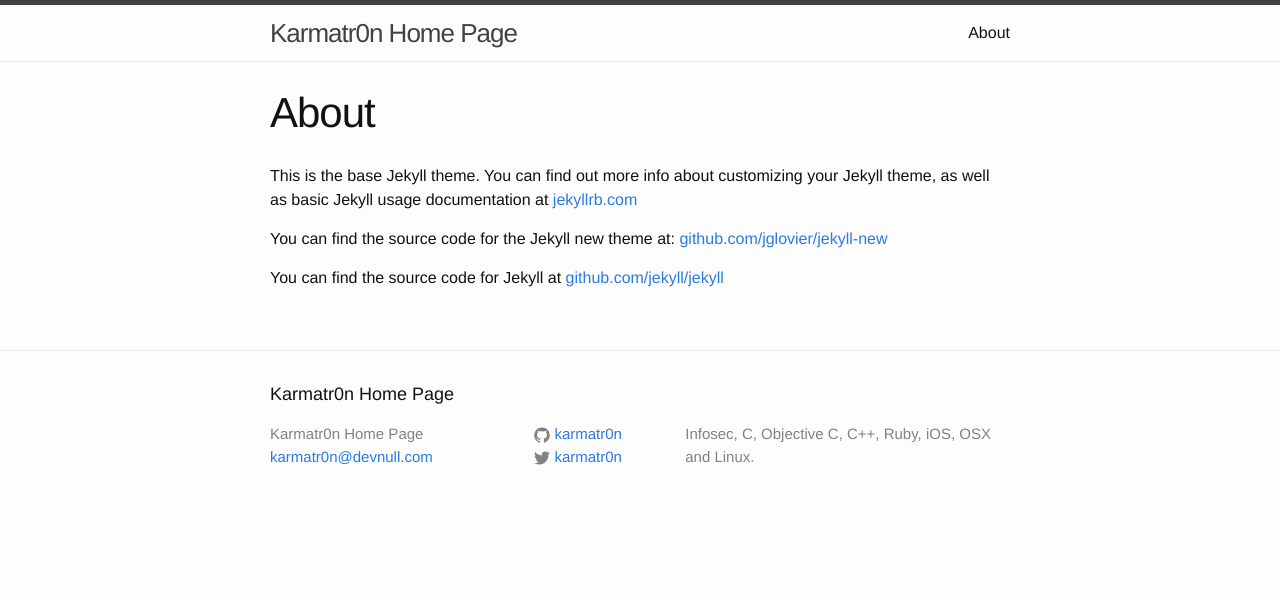
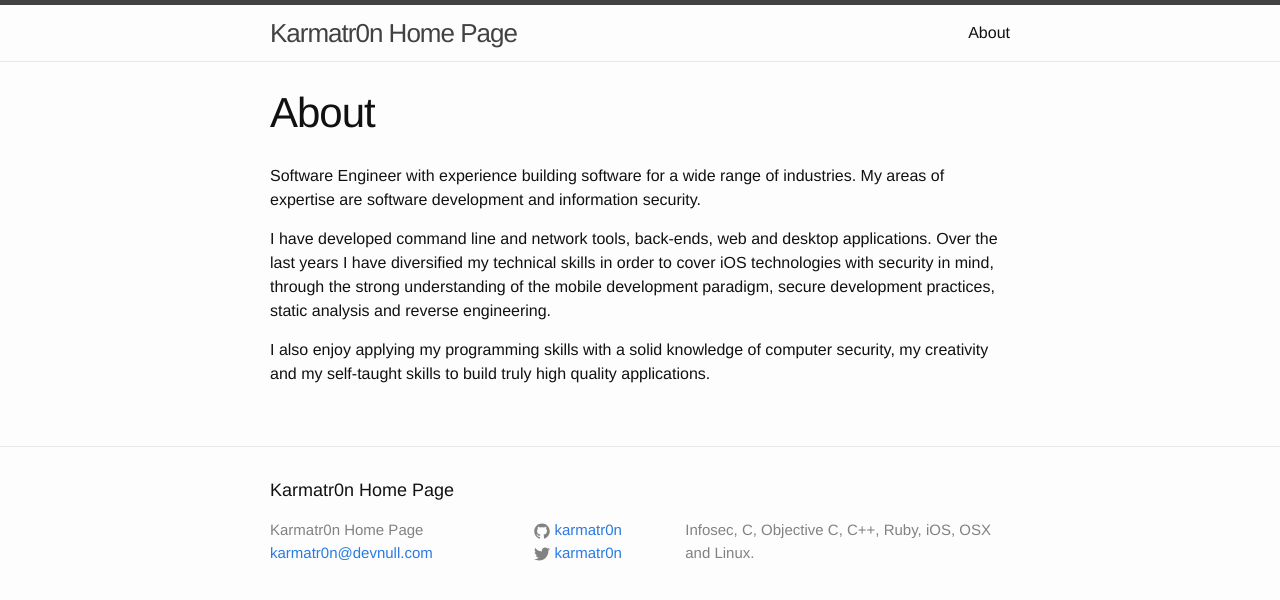
Before and after one commit to karmatr0n/karmatr0n.github.io, a Jekyll site: the page built from about.md, in a window 1280 px wide. Shown: the top 600 px of the page. Built offline with Jekyll 4.4.1, drawn with Linux system fonts in a browser that asks for light colours.

Commit message:
The about.md file was updated

```diff
--- a/about.md
+++ b/about.md
@@ -4,8 +4,17 @@ title: About
 permalink: /about/
 ---
 
-This is the base Jekyll theme. You can find out more info about customizing your Jekyll theme, as well as basic Jekyll usage documentation at [jekyllrb.com](http://jekyllrb.com/)
+Software Engineer with experience building software for a wide
+range of industries. My areas of expertise are software development and
+information security.
 
-You can find the source code for the Jekyll new theme at: [github.com/jglovier/jekyll-new](https://github.com/jglovier/jekyll-new)
+I have developed command line and network tools, back-ends, web and
+desktop applications. Over the last years I have diversified my
+technical skills in order to cover iOS technologies with security in
+mind, through the strong understanding of the mobile development
+paradigm, secure development practices, static analysis and reverse
+engineering.
 
-You can find the source code for Jekyll at [github.com/jekyll/jekyll](https://github.com/jekyll/jekyll)
+I also enjoy applying my programming skills with a solid knowledge of
+computer security, my creativity and my self-taught skills to build
+truly high quality applications.
```
